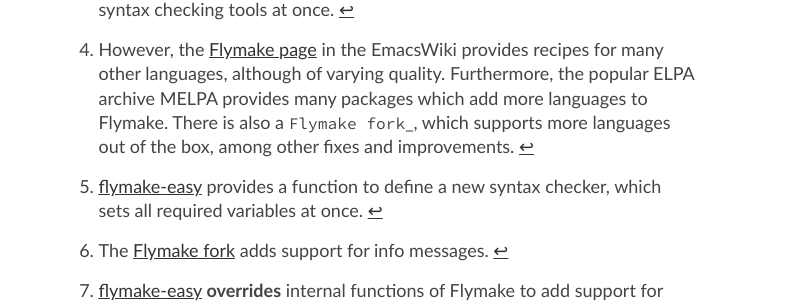
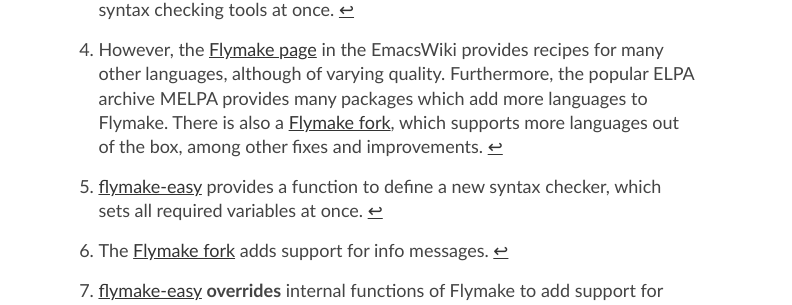
Before and after one commit to cmarqu/flycheck.github.io, a Jekyll site: the page built from flycheck-versus-flymake.md, in a window 1280 px wide and 900 px high, scrolled down 10910 px. Shown: the part 235-540 px from the top of the window, without its empty margins (243-1035 px from the left). Built offline with Jekyll 4.4.1, drawn with Linux system fonts in a browser that asks for light colours.

Commit message:
Fix link

```diff
--- a/flycheck-versus-flymake.md
+++ b/flycheck-versus-flymake.md
@@ -427,7 +427,7 @@
 [^4]: However, the [Flymake page][] in the EmacsWiki provides recipes for many
       other languages, although of varying quality.  Furthermore, the popular
       ELPA archive MELPA provides many packages which add more languages to
-      Flymake.  There is also a `Flymake fork`_, which supports more languages
+      Flymake.  There is also a [Flymake fork][], which supports more languages
       out of the box, among other fixes and improvements.
 
 [^5]: [flymake-easy][] provides a function to define a new syntax checker, which
```
